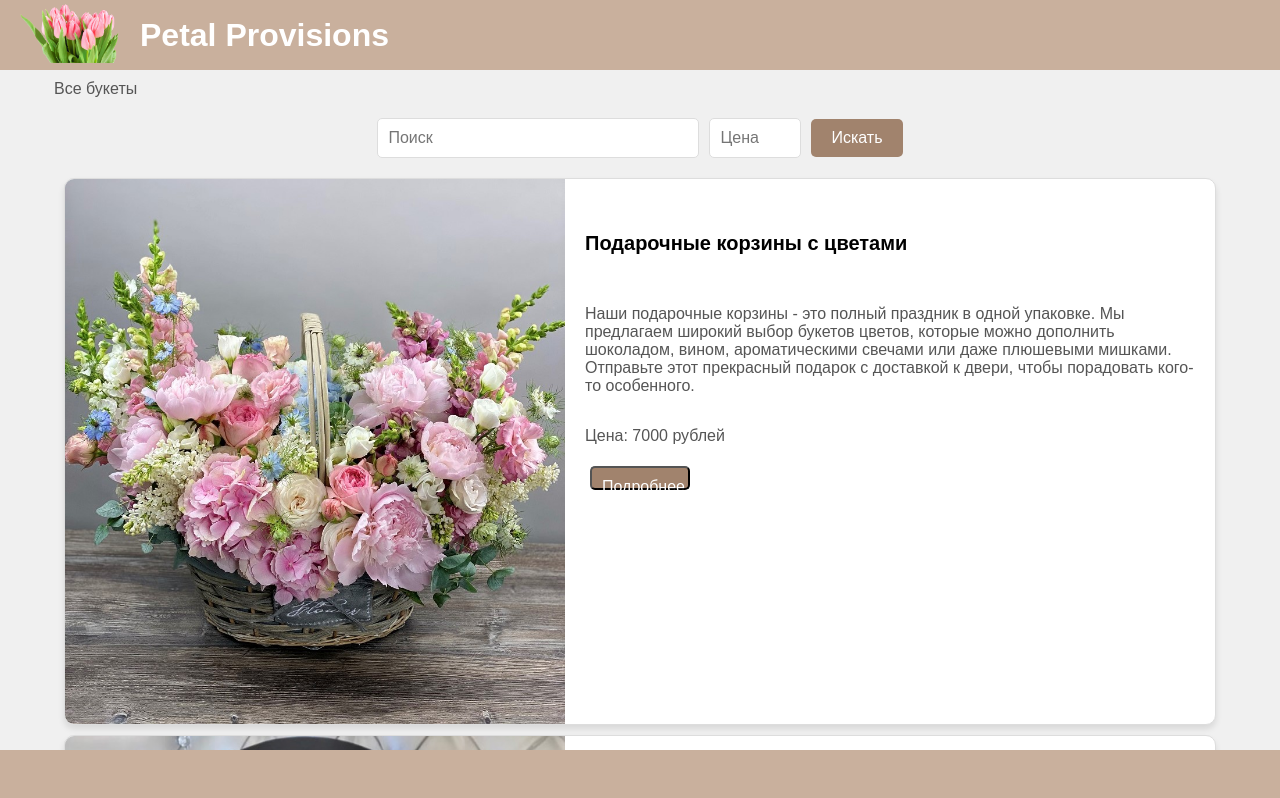
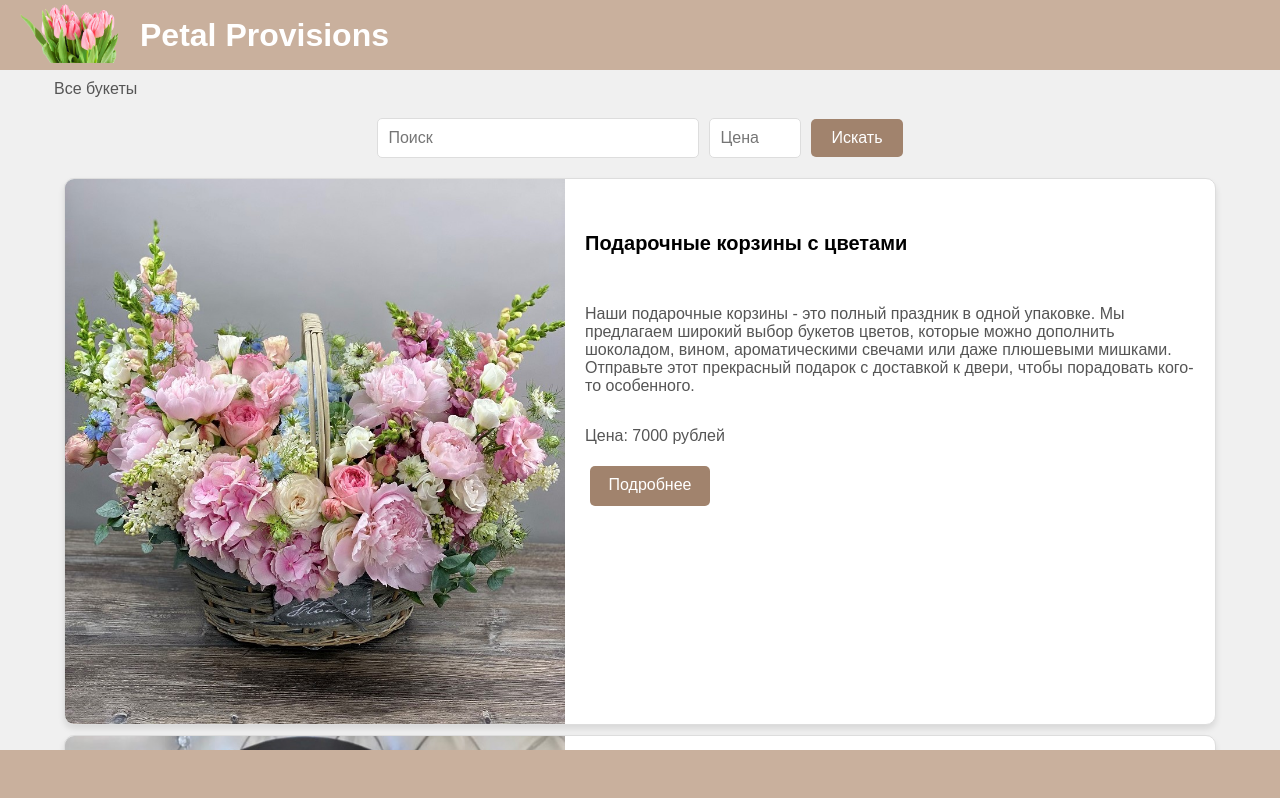
Before and after one commit to VAVASTO/RIP_frontend, a React (Vite) app: page /#/bouquetss in a window 1280 px wide. Shown: the top 798 px of the page. Built offline with nearby package versions, Linux system fonts and the light colour scheme.

Commit message:
fixed refresh

```diff
--- a/src/Bouquets.tsx
+++ b/src/Bouquets.tsx
@@ -36,6 +36,7 @@ const mockBouquets: Bouquet[] = [
     price: '8000',
     full_url: image_3,
   },
+  // Add more mock bouquets as needed
 ];
 
 const BouquetsPage: FC = () => {
@@ -50,6 +51,7 @@ const BouquetsPage: FC = () => {
   const [priceValue, setPriceValue] = useState(priceParam);
 
   const fetchBouquets = (searchText: string, price: string) => {
+    // Use mock data instead of fetching from the API
     const filteredBouquets = mockBouquets.filter(bouquet =>
       bouquet.name.toLowerCase().includes(searchText.toLowerCase()) &&
       bouquet.price.includes(price)
@@ -57,23 +59,26 @@ const BouquetsPage: FC = () => {
     setBouquets(filteredBouquets);
   };
   const breadcrumbsItems = [
-    { label: 'Все букеты', link:'' }
+    { label: 'Все букеты', link:'' } // Link to the current page
   ];
 
   const handleSearchClick = () => {
+    // Redirect to the same frontend page with the search query parameter
     navigateTo(`/bouquetss/?q=${searchValue}&price=${priceValue}`);
+    // Fetch data after navigating to the new URL
     fetchBouquets(searchValue, priceValue);
   };
 
   useEffect(() => {
+    // Fetch data when the component mounts for the first time or when search query changes
     fetchBouquets(searchValue, priceValue);
-  }, []);
+  }, []); // Update the effect to run whenever searchValue changes
 
   return (
     <div className="album">
       <div className="container">
         <div className="row">
-        <Breadcrumbs items={breadcrumbsItems} /> {}
+        <Breadcrumbs items={breadcrumbsItems} /> {/* Include Breadcrumbs component */}
             <div className="search-bar">
               <input
                 type="text"
@@ -102,13 +107,10 @@ const BouquetsPage: FC = () => {
                   <h5 className="card-title">{bouquet.name}</h5>
                   <p className="card-text">{bouquet.description}</p>
                   <p className="card-text">Цена: {bouquet.price} рублей</p>
-                  <button
-                      type="button"
-                      className="btn btn-primary"
-                      onClick={() => navigateTo(`/bouquetss/${bouquet.bouquet_id}/`)}
-                    >
-                      Подробнее
-                    </button>
+                  {/* Add more text elements here if needed */}
+                  <a href={`/RIP_front/#/bouquetss/${bouquet.bouquet_id}/`} className="btn btn-primary">
+                    Подробнее
+                  </a>
                 </div>
               </div>
             </div>
```
